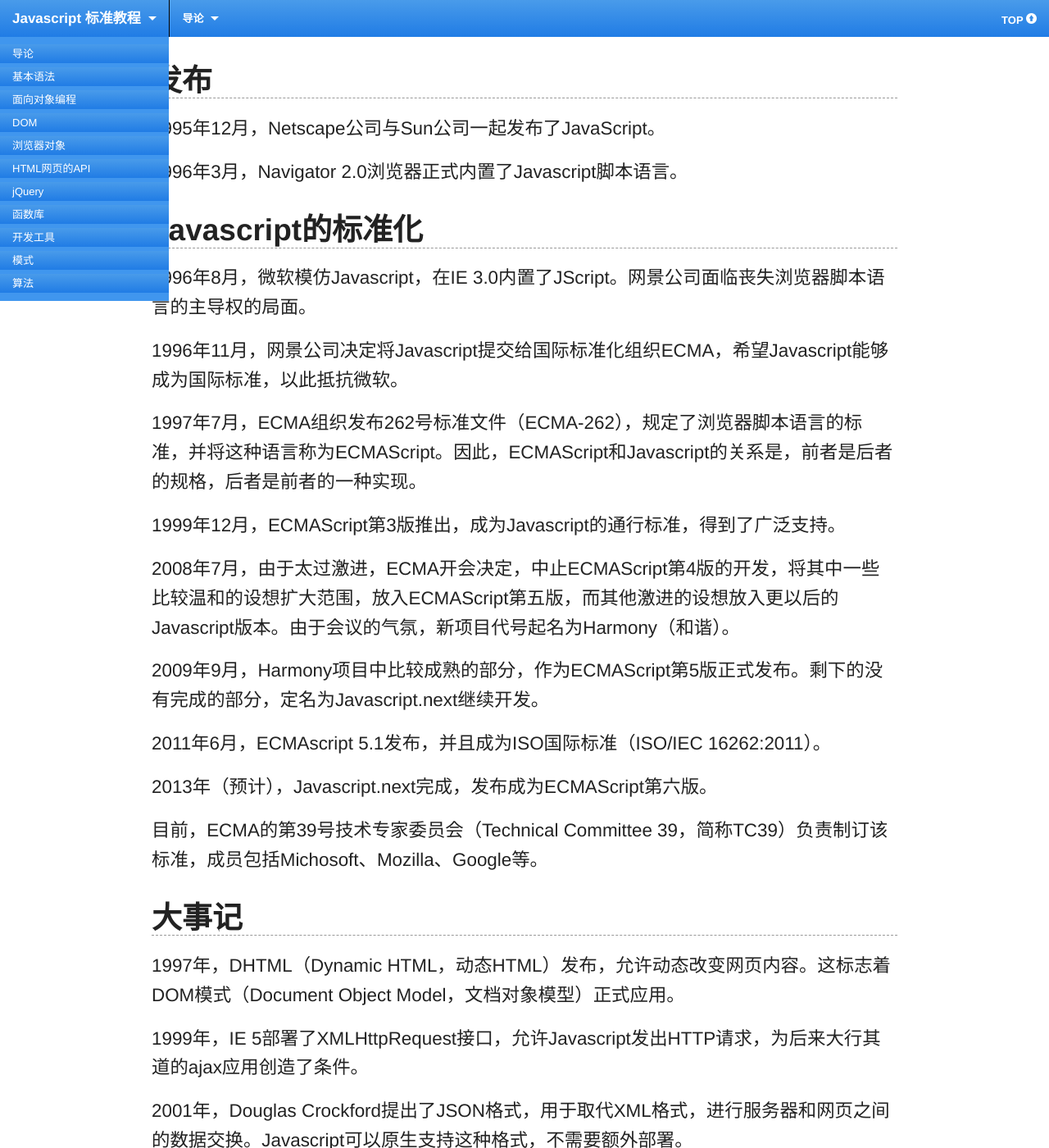
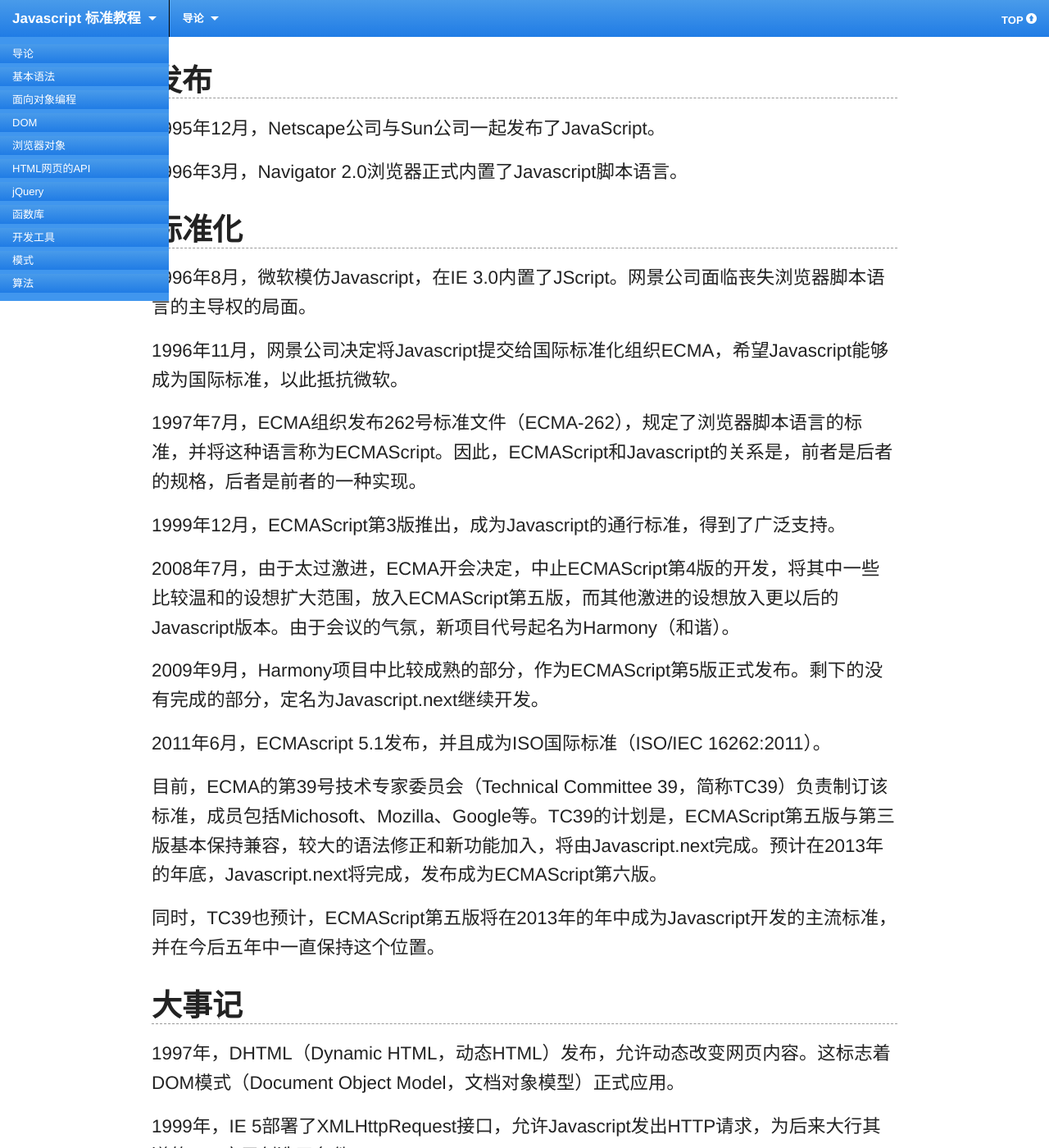
Before and after one commit to ruanyf/jstutorial, a Jekyll site: the page built from introduction/history.md, in a window 1280 px wide and 1400 px high, scrolled down 1103 px. Shown: the whole window at 82% size. Built offline with Jekyll 4.4.1, drawn with Linux system fonts in a browser that asks for light colours; Markdown is read by kramdown in place of the engine named in the settings.

Commit message:
edit introduction

```diff
--- a/introduction/history.md
+++ b/introduction/history.md
@@ -49,9 +49,9 @@ Netscape公司雇佣了Brendan Eich开发这种语言。1995年5月，Brendan Ei
 
 2011年6月，ECMAscript 5.1发布，并且成为ISO国际标准（ISO/IEC 16262:2011）。
 
-2013年（预计），Javascript.next完成，发布成为ECMAScript第六版。
+目前，ECMA的第39号技术专家委员会（Technical Committee 39，简称TC39）负责制订该标准，成员包括Michosoft、Mozilla、Google等。TC39的计划是，ECMAScript第五版与第三版基本保持兼容，较大的语法修正和新功能加入，将由Javascript.next完成。预计在2013年的年底，Javascript.next将完成，发布成为ECMAScript第六版。
 
-目前，ECMA的第39号技术专家委员会（Technical Committee 39，简称TC39）负责制订该标准，成员包括Michosoft、Mozilla、Google等。
+同时，TC39也预计，ECMAScript第五版将在2013年的年中成为Javascript开发的主流标准，并在今后五年中一直保持这个位置。
 
 ## 大事记
 
```
Also changed, not shown: other parts of introduction/history.md (+1 -1 lines), introduction/why.md (+6 -0 lines).
